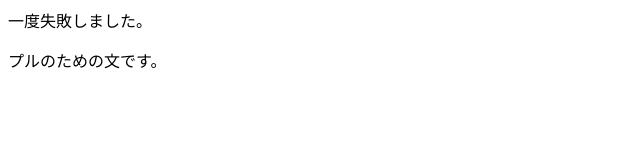
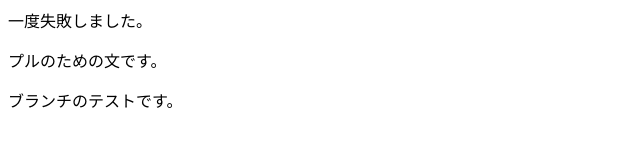
Before and after one commit to yknk-77/git-test3, a plain HTML site: page index.html in a window 1280 px wide. Shown: the whole page, without its empty margins (0-640 px from the left). Drawn offline with Linux system fonts and the light colour scheme.

Commit message:
２回目のコミットです。

```diff
--- a/index.html
+++ b/index.html
@@ -1,2 +1,3 @@
 <p>一度失敗しました。</p>
 <p>プルのための文です。</p>
+<p>ブランチのテストです。</p>
```
